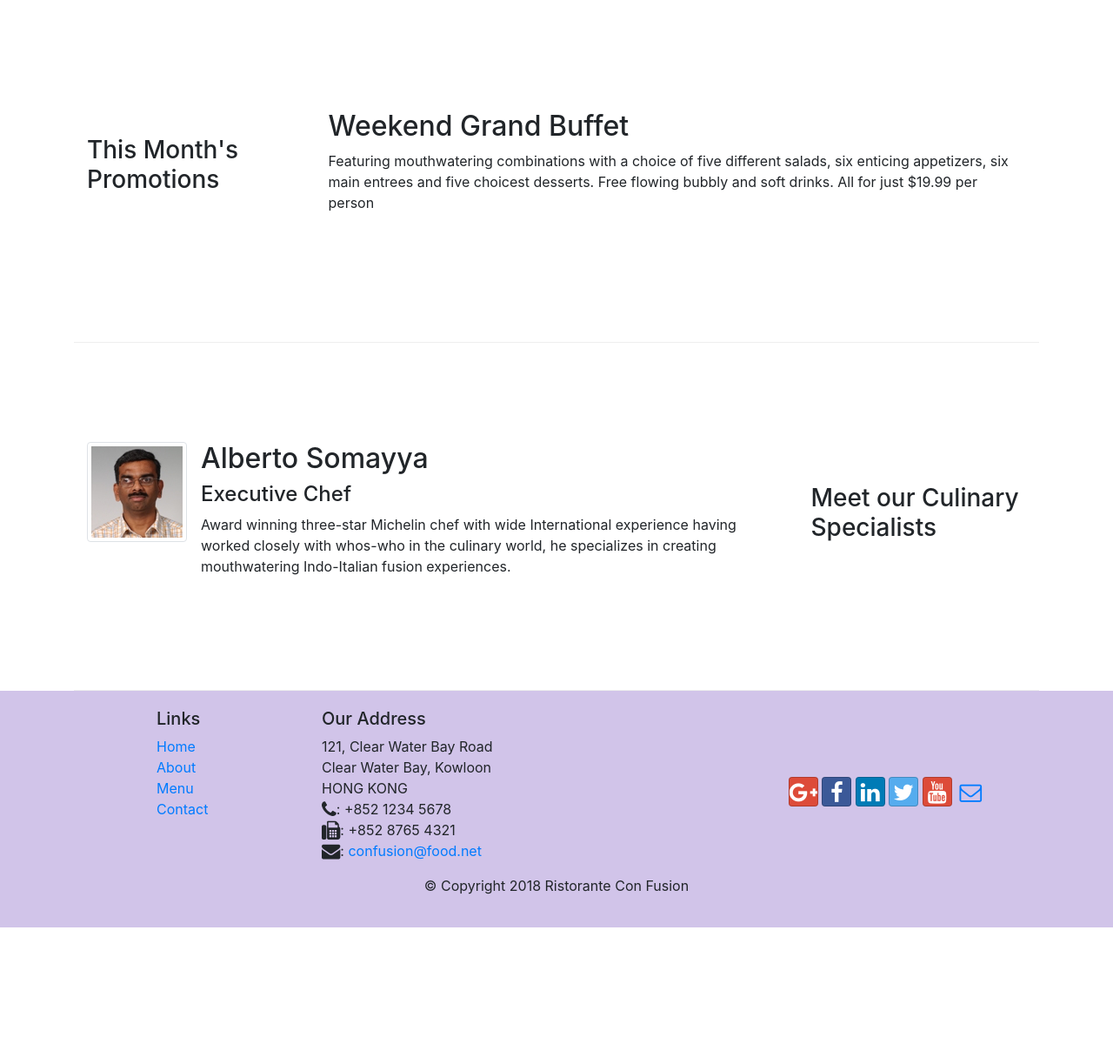
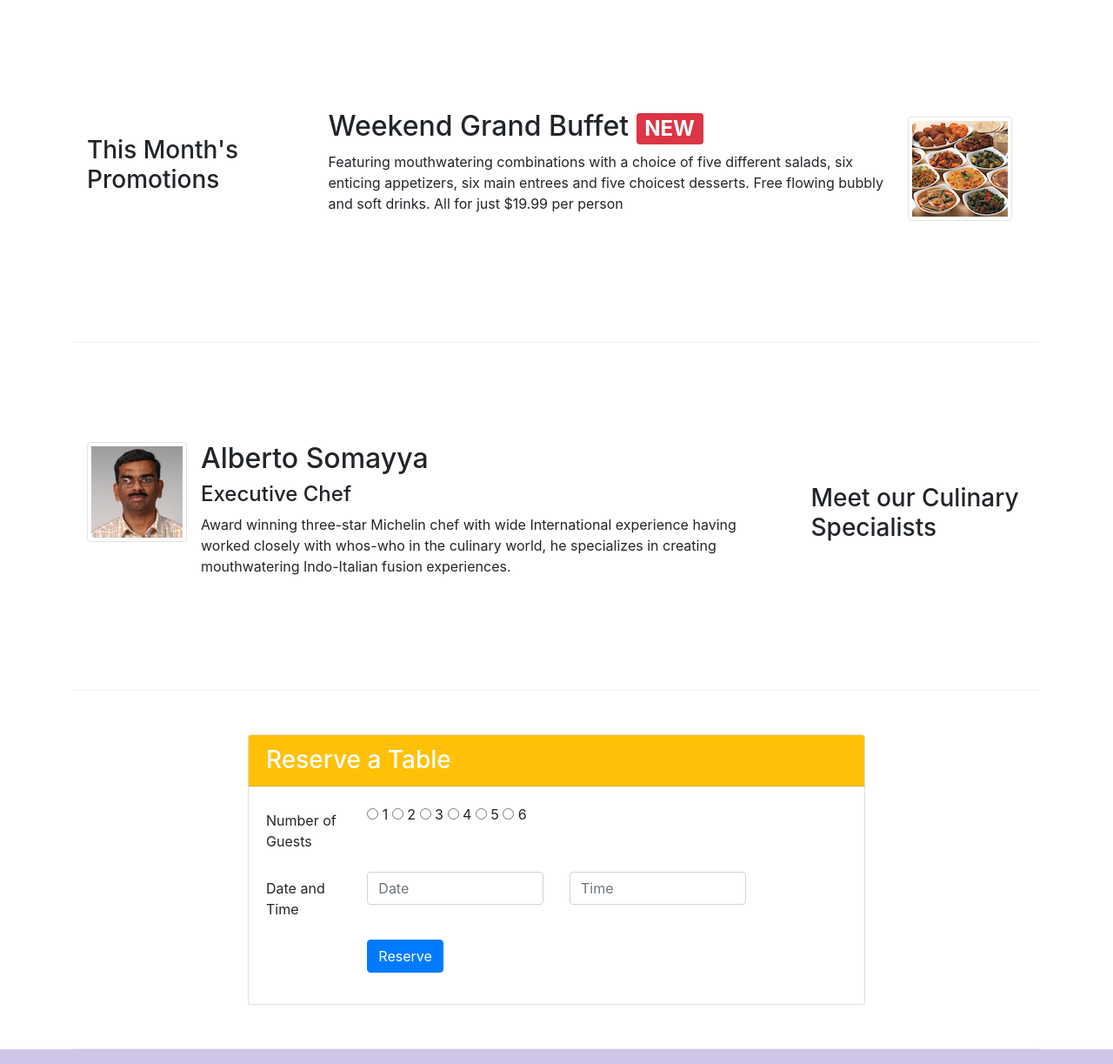
Before and after one commit to stevewang01/conFusion, a website: page index.html in a window 1280 px wide. Shown: the part 760-1983 px from the top of the page at 87% size. Before the commit the page ends 1826 px from the top, so only its background shows below. Drawn offline with nearby package versions, Linux system fonts and the light colour scheme.

Commit message:
Assignment 2

```diff
--- a/index.html
+++ b/index.html
@@ -41,10 +41,14 @@
                     <h1>Ristorante con Fusion</h1>
                     <p>We take inspiration from the World's best cuisines, and create a unique fusion experience. Our lipsmacking creations will tickle your culinary senses!</p>
                 </div>
-                <div class="col-12 col-sm align-self-center">
+                <div class="col-12 col-sm-3 align-self-center">
                     <img src="img/logo.png" class="img-fluid">
                 </div>
-            </div>
+                <div class="col-12 col-sm-3 align-self-center">
+                    <a href="#reserve" class="btn btn-sm btn-warning btn-block">
+                        Reserve Table
+                    </a>
+                </div>
         </div>
     </header>
 
@@ -58,7 +62,7 @@
                     <img class="d-flex mr-3 img-thumbnail aligh-self-center" src="img/uthappizza.png" alt="uthappizza">
                     <div class="media-body">
                         <h2 class="mt-0">Uthappizza <span class="badge badge-danger">Hot</span> <span class="badge badge-pill badge-secondary">$4.99</span></h2>
-                        <p>A unique combination of Indian Uthappam (pancake) and Italian pizza, topped with Cerignola olives, ripe vine cherry tomatoes, Vidalia onion, Guntur chillies and Buffalo Paneer.</p>
+                        <p class="d-none d-sm-block">A unique combination of Indian Uthappam (pancake) and Italian pizza, topped with Cerignola olives, ripe vine cherry tomatoes, Vidalia onion, Guntur chillies and Buffalo Paneer.</p>
                     </div>
                 </div>
             </div>
@@ -70,8 +74,13 @@
                 <h3>This Month's Promotions</h3>
             </div>
             <div class="col col-sm col-md">
-                <h2>Weekend Grand Buffet</h2>
-                <p>Featuring mouthwatering combinations with a choice of five different salads, six enticing appetizers, six main entrees and five choicest desserts. Free flowing bubbly and soft drinks. All for just $19.99 per person </p>
+                <div class="media">
+                    <div class="media-body">
+                        <h2>Weekend Grand Buffet <span class="badge badge-danger">NEW</span> </h2>
+                        <p class="d-none d-sm-block">Featuring mouthwatering combinations with a choice of five different salads, six enticing appetizers, six main entrees and five choicest desserts. Free flowing bubbly and soft drinks. All for just $19.99 per person </p>
+                    </div>
+                    <img class="d-flex mr-3 img-thumbnail align-self-center" src="img/buffet.png" alt="buffet">
+                </div>
             </div>
         </div>
 
@@ -86,8 +95,47 @@
                     <div class="media-body">
                         <h2>Alberto Somayya</h2>
                         <h4>Executive Chef</h4>
-                        <p>Award winning three-star Michelin chef with wide International experience having worked closely with whos-who in the culinary world, he specializes in creating mouthwatering Indo-Italian fusion experiences. </p>
+                        <p class="d-none d-sm-block">Award winning three-star Michelin chef with wide International experience having worked closely with whos-who in the culinary world, he specializes in creating mouthwatering Indo-Italian fusion experiences. </p>
                     </div>
+                </div>
+            </div>
+        </div>
+
+        <div class="row row-content d-flex justify-content-center">
+            <div class="col-12 col-sm-8">
+                <div class="card" id="reserve">
+                    <h3 class="card-header bg-warning text-white">Reserve a Table</h3>
+                    <div class="card-body">
+                        <form>
+                            <div class="form-group row">
+                                <label class="col-md-2 col-form-label">Number of Guests</label>
+                                <div class="col-md-10">
+                                    <input type="radio" id="optradio1" name="optradio"> <label for="optradio1"> 1 </label>
+                                    <input type="radio" id="optradio2" name="optradio"> <label for="optradio2"> 2 </label>
+                                    <input type="radio" id="optradio3" name="optradio"> <label for="optradio3"> 3 </label>
+                                    <input type="radio" id="optradio4" name="optradio"> <label for="optradio4"> 4 </label>
+                                    <input type="radio" id="optradio5" name="optradio"> <label for="optradio5"> 5 </label>
+                                    <input type="radio" id="optradio6" name="optradio"> <label for="optradio6"> 6 </label>
+                                </div>
+                            </div>
+                            <div class="form-group row">
+                                <label class="col-md-2 col-form-label">Date and Time</label>
+                                <div class="col-md-4">
+                                    <input type="text" class="form-control" placeholder="Date">
+                                </div>
+                                <div class="col-md-4">
+                                    <input type="text" class="form-control" placeholder="Time">
+                                </div>
+                            </div>
+                            <div class="form-group row">
+                                <div class="offset-md-2 col-md-10">
+                                    <button type="reserve" class="btn btn-primary">
+                                        Reserve
+                                    </button>
+                                </div>
+                            </div>
+                                </form>
+                            </div>
                 </div>
             </div>
         </div>
```
